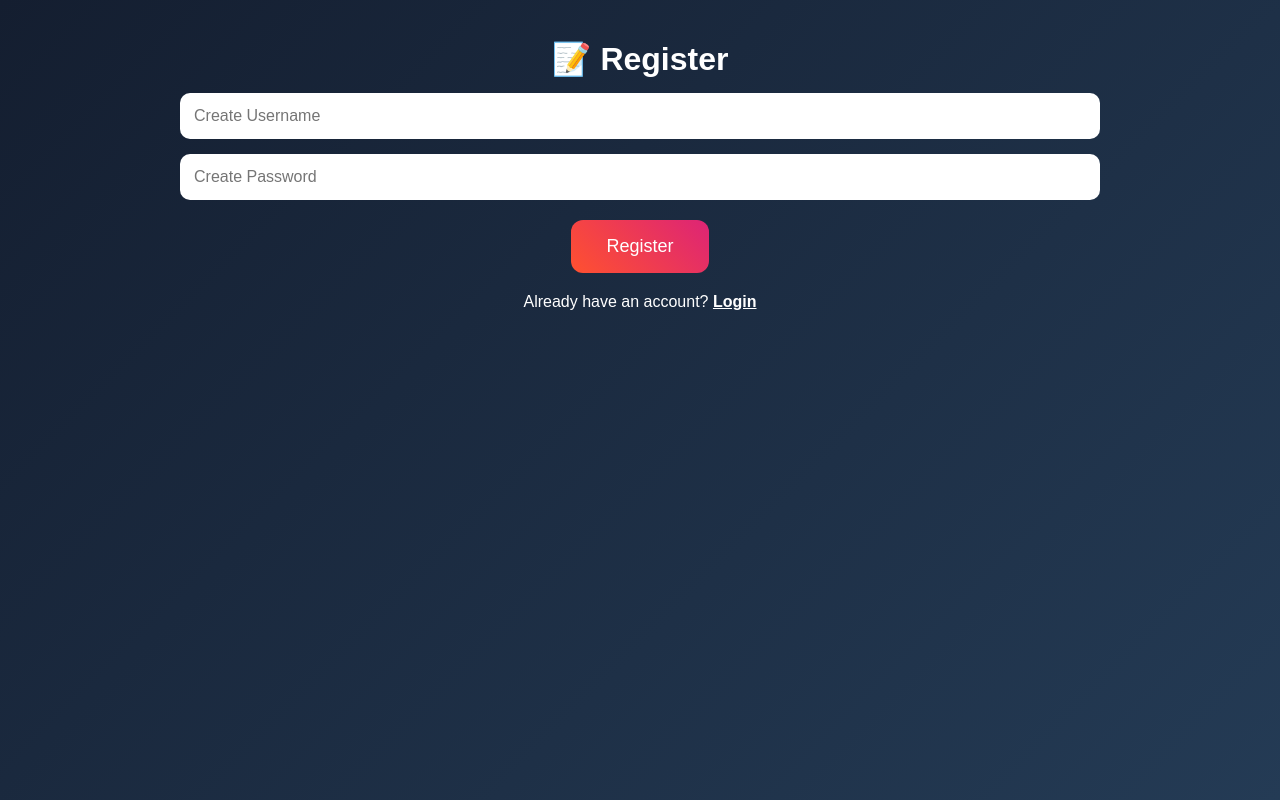
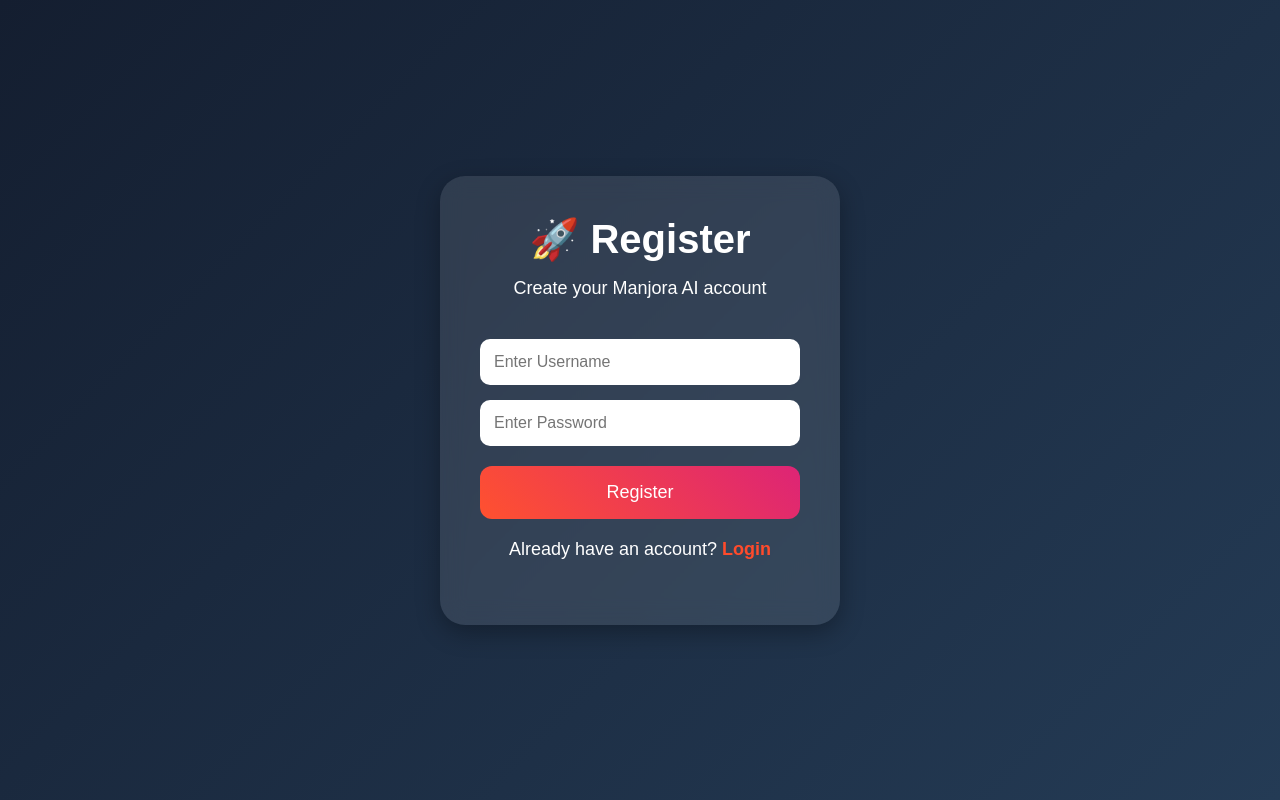
Before and after one commit to manjoraai-hub/ManjoraAI, a Flask app: page /register in a window 1280 px wide. Run offline with Flask 3, Linux system fonts and the light colour scheme.

Commit message:
premium auth ui

```diff
--- a/static/style.css
+++ b/static/style.css
@@ -485,3 +485,76 @@ button:hover{
         width:100%;
     }
 }
+/* =========================
+   AUTH PAGES
+========================= */
+
+.auth-container{
+
+    display:flex;
+
+    justify-content:center;
+
+    align-items:center;
+
+    min-height:100vh;
+
+    padding:20px;
+}
+
+.auth-card{
+
+    width:400px;
+
+    background:rgba(255,255,255,0.1);
+
+    backdrop-filter:blur(12px);
+
+    padding:40px;
+
+    border-radius:25px;
+
+    text-align:center;
+
+    box-shadow:0 8px 25px rgba(0,0,0,0.3);
+
+    animation:fadeIn 1s ease;
+}
+
+.auth-card h1{
+
+    margin-bottom:15px;
+
+    font-size:40px;
+}
+
+.auth-card p{
+
+    margin-bottom:25px;
+
+    font-size:18px;
+}
+
+.auth-card input{
+
+    margin-top:15px;
+}
+
+.auth-card button{
+
+    width:100%;
+}
+
+.auth-link{
+
+    margin-top:20px;
+}
+
+.auth-link a{
+
+    color:#ff4b2b;
+
+    text-decoration:none;
+
+    font-weight:bold;
+}
--- a/templates/register.html
+++ b/templates/register.html
@@ -1,9 +1,13 @@
 <!DOCTYPE html>
-<html>
+<html lang="en">
 
 <head>
 
-<title>Register</title>
+    <meta charset="UTF-8">
+
+    <meta name="viewport" content="width=device-width, initial-scale=1.0">
+
+    <title>Register - Manjora AI</title>
 
     <link rel="stylesheet"
         href="{{ url_for('static', filename='style.css') }}">
@@ -12,22 +16,26 @@ href="{{ url_for('static', filename='style.css') }}">
 
 <body>
 
-<div class="container">
+    <div class="auth-container">
 
-<h1>📝 Register</h1>
+        <div class="auth-card">
+
+            <h1>🚀 Register</h1>
+
+            <p>Create your Manjora AI account</p>
 
             <form action="/register_user" method="POST">
 
                 <input
                     type="text"
                     name="username"
-placeholder="Create Username"
+                    placeholder="Enter Username"
                     required>
 
                 <input
                     type="password"
                     name="password"
-placeholder="Create Password"
+                    placeholder="Enter Password"
                     required>
 
                 <button type="submit">
@@ -38,12 +46,11 @@ required>
 
             </form>
 
-<p style="margin-top:20px;">
+            <p class="auth-link">
 
                 Already have an account?
 
-<a href="/login"
-style="color:white; font-weight:bold;">
+                <a href="/login">
 
                     Login
 
@@ -53,5 +60,8 @@ Login
 
         </div>
 
+    </div>
+
 </body>
+
 </html>
```
Also changed, not shown: templates/login.html (+16 -6 lines). Lines whose indentation alone changed are shown as unchanged.
